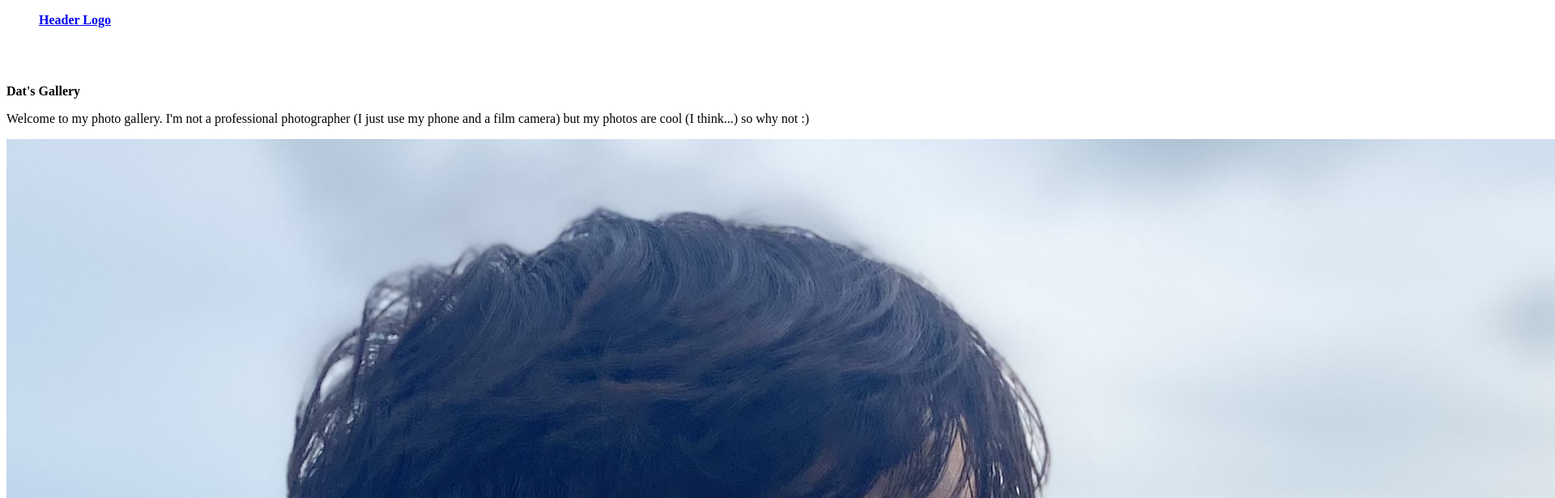
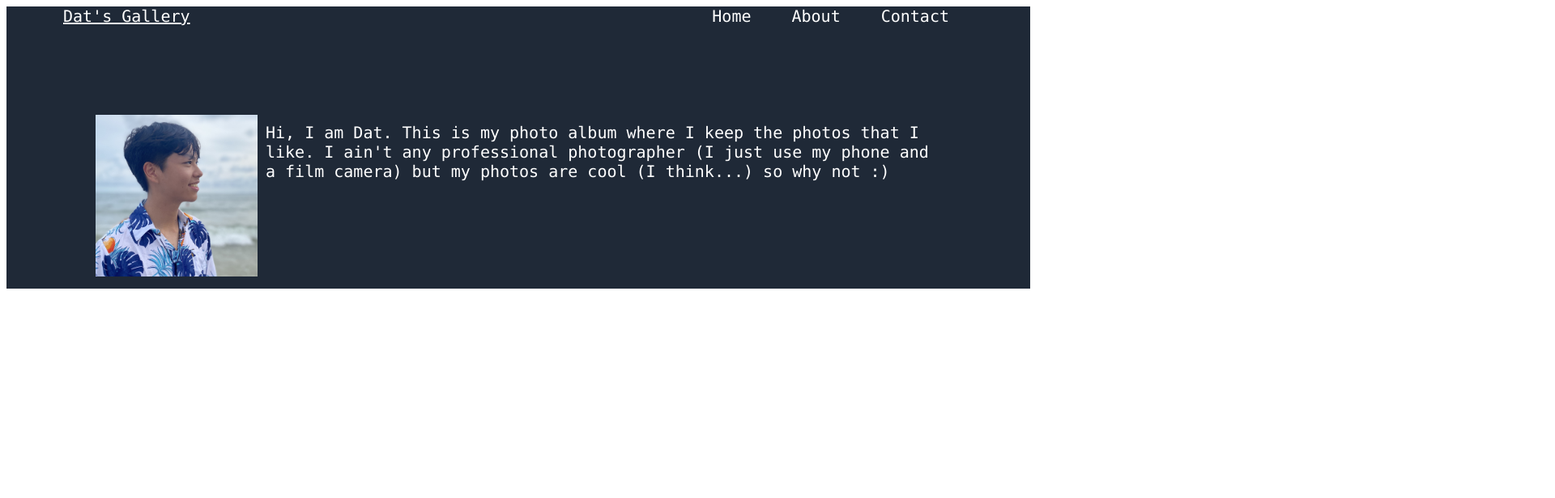
Before and after one commit to kinaz-xxr/Portfolio, a plain HTML site: page index.html in a window 1280 px wide. Shown: the top 616 px of the page at 81% size, 1920 px wide, since content can reach past the window. Drawn offline with Linux system fonts and the light colour scheme.

Commit message:
Finish the Header, description (kinda)

```diff
--- a/index.html
+++ b/index.html
@@ -8,21 +8,25 @@
     <title>Dat Bui Photos</title>
 </head>
 <body>
+    <div class="first_half">
+        <nav>
             <ul class="header">
                 <li class="logo">
                     <a href="index.html">
-                <strong>Header Logo</strong>
+                        Dat's Gallery
                     </a>
                 </li>
                 <li>Home</li>
                 <li>About</li>
                 <li>Contact</li>
             </ul>
+        </nav>
         <div class="description">
-        <p class="title"><strong>Dat's Gallery</strong></p>
-        <p class="description">Welcome to my photo gallery. I'm not a professional photographer (I just use my phone and a film camera) but my photos are cool (I think...) so why not :)</p>
+            <div class="profile_image"><img src="images/profile_pic.png" alt="Profile Picture"></div>
+            <div class="intro">Hi, I am Dat. This is my photo album where I keep the photos that I like.
+                 I ain't any professional photographer (I just use my phone and a film camera) but my photos are cool (I think...) so why not :)</div>
         </div>
-    <img src="images/profile_pic.png" alt="Profile Picture">
+    </div>
     <div class="gallery">
 
     </div>
--- a/styles.css
+++ b/styles.css
@@ -1,15 +1,48 @@
-
-
-.header description {
-    background: #1F2937;
+* {
+    color: white;
+    font-size: 20px;
+    font-family: Monaco, "LUcida Console", monospace;
 }
 
-.header {
-
-    gap: 12px;
-    color: white;
+.first_half {
+    background-color: #1F2937;
 }
 
-ul li {
-    color: white;
+nav {
+    margin-right: 5em;
+    margin-bottom: 5em;
 }
+
+nav ul {
+    list-style-type: none;
+    display: flex;
+    margin: 0 -10px;
+
+}
+
+nav li {
+    margin: 0 10px;
+    margin-left: 2em;
+}
+
+.logo {
+    margin-right: auto;
+}
+
+.profile_image img {
+    max-width: 200px;
+    flex: 1;
+}
+
+.description {
+    display: flex;
+    align-items: flex-start;
+    flex: 1;
+    padding: 10px;
+    margin: 5em;
+}
+
+.description .intro {
+    flex: 1;
+    padding: 10px;
+}
```
Lines whose indentation alone changed are shown as unchanged.
